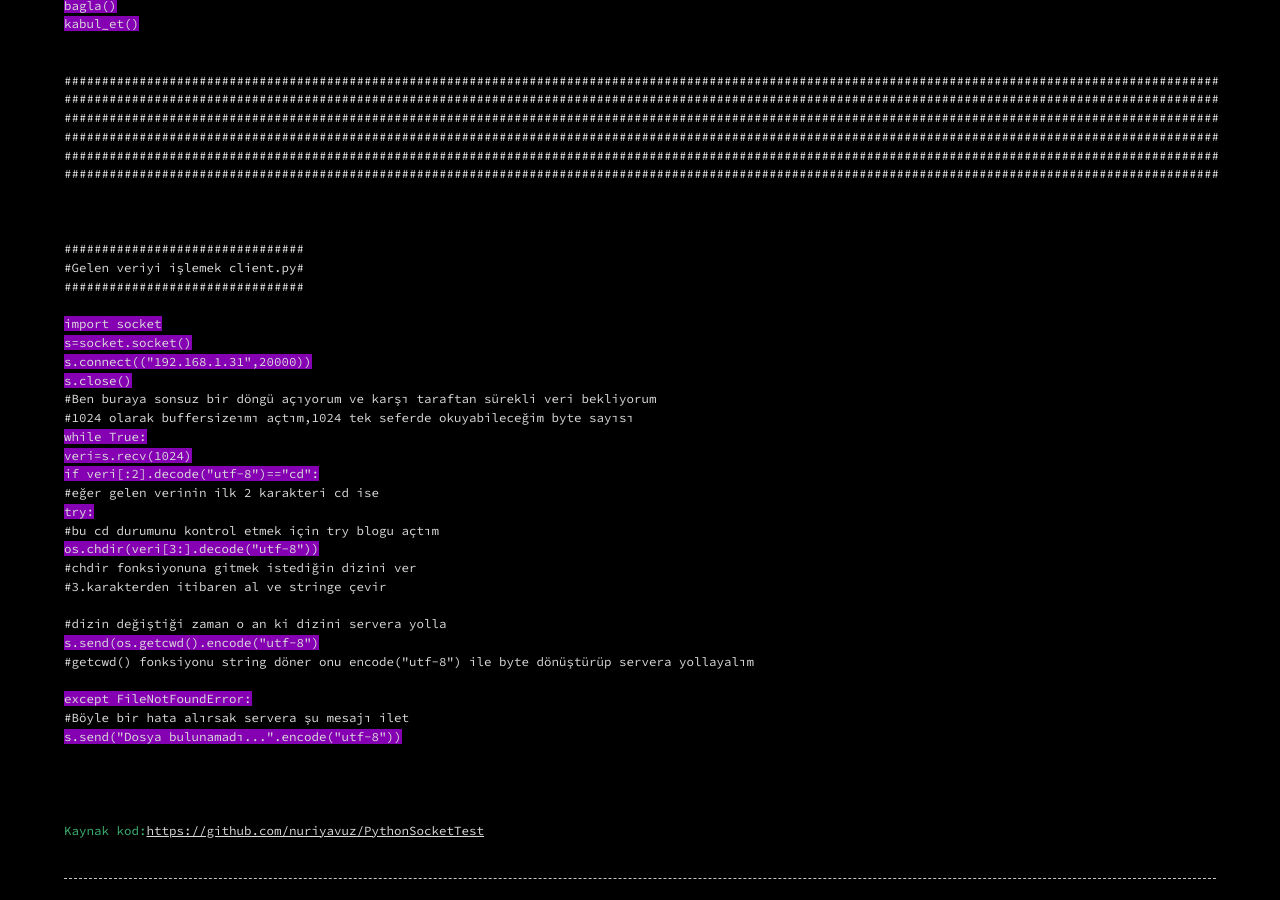
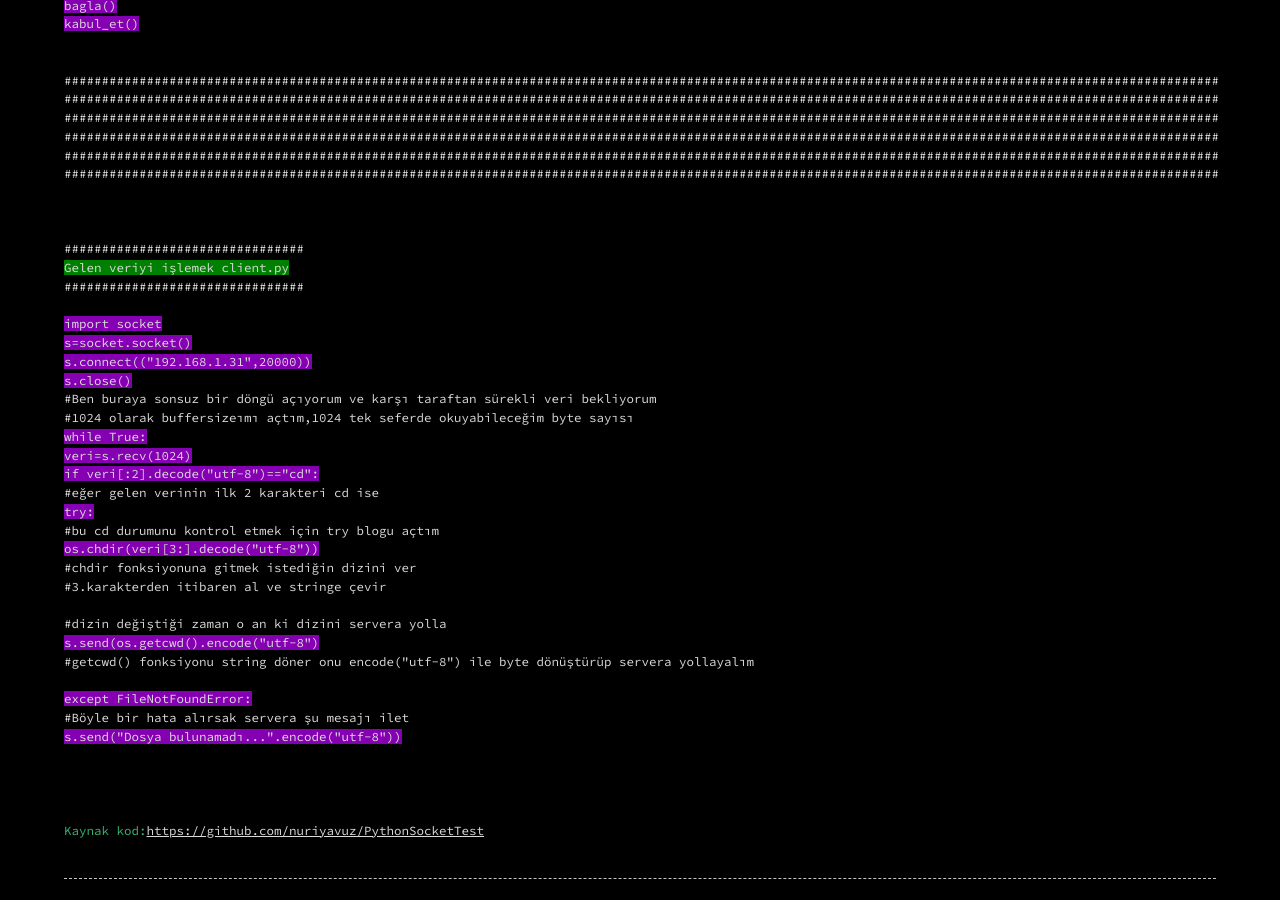
Before and after one commit to emredurmaz4/cosmosofcyberspace.github.io, a Jekyll site: the page socket3.html, which Jekyll copies as it is, in a window 1280 px wide and 900 px high, scrolled down 817 px. Built offline with Jekyll 4.4.1, drawn with Linux system fonts in a browser that asks for light colours.

Commit message:
Update socket3.html

```diff
--- a/socket3.html
+++ b/socket3.html
@@ -79,7 +79,7 @@
 
 
 ################################</br>
-#Gelen veriyi işlemek client.py#</br>
+<span style="background:#008000">Gelen veriyi işlemek client.py</span></br>
 ################################</br>
 </br>
 <span style="background:#8600b3">import socket</span></br>
```
